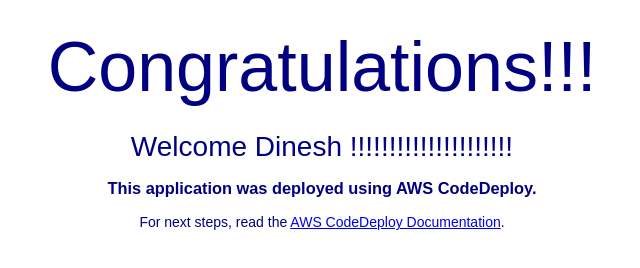
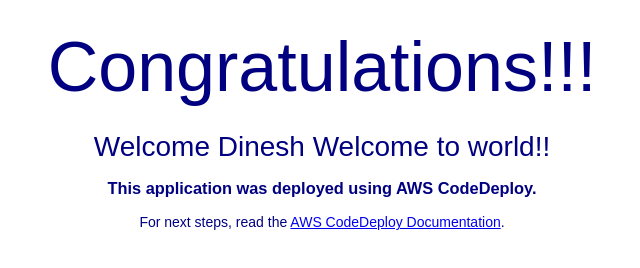
Before and after one commit to dsharma42/demo-repo, a plain HTML site: page index.html in a window 1280 px wide. Shown: the part 220-488 px from the top of the page, without its empty margins (318-958 px from the left). Drawn offline with Linux system fonts and the light colour scheme.

Commit message:
Update index.html

```diff
--- a/index.html
+++ b/index.html
@@ -28,7 +28,7 @@
   <div align="center">
     <img src="https://s3.ap-south-1.amazonaws.com/www.basava.com/aar_logo_final.png" style="max-width: 20%;">
     <h1>Congratulations!!! </h1>
-      <h2>Welcome Dinesh !!!!!!!!!!!!!!!!!!!!!</h2>
+      <h2>Welcome Dinesh Welcome to world!!</h2>
     <h3>This application was deployed using AWS CodeDeploy.</h3>
     <p>For next steps, read the <a href="http://aws.amazon.com/documentation/codedeploy">AWS CodeDeploy Documentation</a>.</p>
   </div>
```
